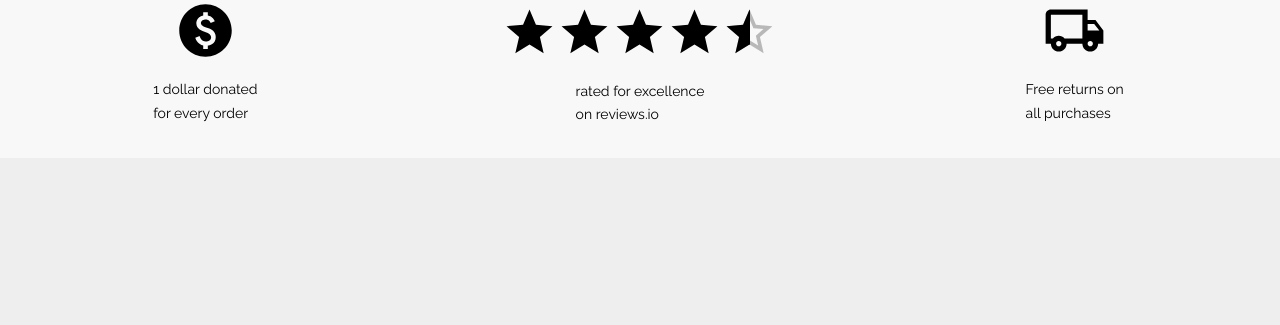
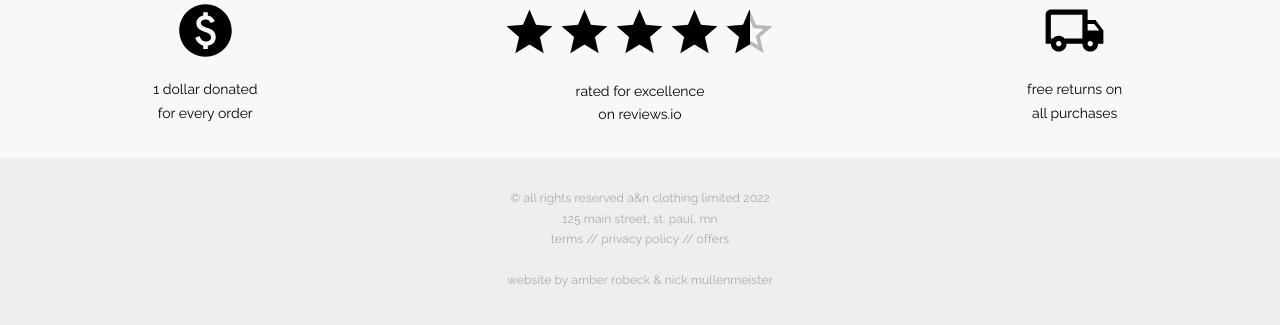
Before and after one commit to Amber-Robeck/A-N, a React (Create React App) app in the folder frontend/: page / in a window 1280 px wide. Shown: the part 893-1218 px from the top of the page. Before the commit the page ends 1081 px from the top, so only its background shows below. Built offline with nearby package versions, Linux system fonts and the light colour scheme.

Commit message:
Added footer and fixed a couple styling issues with promotional banner

```diff
--- a/frontend/src/App.js
+++ b/frontend/src/App.js
@@ -9,6 +9,7 @@ import NavBar from './components/NavBar';
 import Home from './pages/Home';
 import Mens from './pages/Men';
 import Womens from './pages/Women';
+import Footer from './components/Footer';
 
 
 function App() {
@@ -21,6 +22,7 @@ function App() {
         <Route path="/men" element={<Mens />} />
         <Route path="/women" element={<Womens />} />
       </Routes>
+      <Footer />
     </BrowserRouter>
   );
 }
--- /dev/null
+++ b/frontend/src/components/Footer/index.js
@@ -0,0 +1,18 @@
+import { Box, Typography } from "@mui/material";
+
+const Footer = () => {
+    return ( <Box sx={{marginBottom: '50px'}}>
+        <Typography sx={{color: '#aaa', textTransform: "lowercase", lineHeight: 1.7, textRendering: 'optimizeLegibility', fontSize: 12, fontWeight: 300, textAlign: 'center'}}>
+        © all rights reserved A&N Clothing Limited 2022
+        <br></br>
+        125 Main Street, St. Paul, MN
+        <br></br>
+        terms // privacy policy // offers
+        <br></br>
+        <br></br>
+        website by Amber Robeck & Nick Mullenmeister
+        </Typography>
+    </Box> );
+}
+
+export default Footer;
--- a/frontend/src/components/RatingBanner/index.js
+++ b/frontend/src/components/RatingBanner/index.js
@@ -50,7 +50,7 @@ const RatingBanner = () => {
                                 </LocalShippingOutlinedIcon>
                             </ListItem>
                             <ListItem className="singleItem">
-                                Free returns on
+                                free returns on
                                 <br></br>
                                 all purchases
                             </ListItem>
--- a/frontend/src/components/RatingBanner/ratingBanner.css
+++ b/frontend/src/components/RatingBanner/ratingBanner.css
@@ -9,6 +9,7 @@
 .singleItem {
     justify-content: space-evenly !important;
     line-height: 1.7;
+    text-align: center !important;
 }
 
 .singleIcon {
```
Also changed, not shown: frontend/src/components/Footer/footer.css (added).
